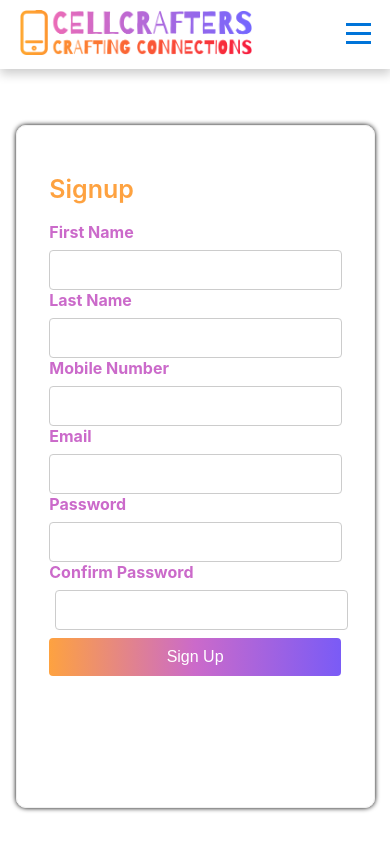
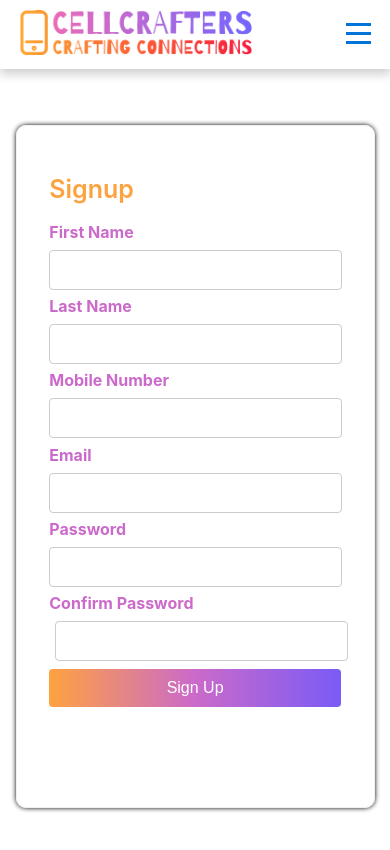
Before and after one commit to rajmajumdar23/Ecommerce_CellCrafter, a React (Create React App) app: page /signup in a window 390 px wide. Shown: the top 850 px of the page. Built offline with nearby package versions, Linux system fonts and the light colour scheme; a web font is replaced by a local one.

Commit message:
Update SignupForm.css

```diff
--- a/src/Styling/SignupForm.css
+++ b/src/Styling/SignupForm.css
@@ -103,6 +103,7 @@ button {
     margin-top: 8px;
     padding: 10px;
     font-size: 16px;
+    margin-bottom: 2%;
     border: 1px solid #ccc;
     border-radius: 4px;
   }
```
